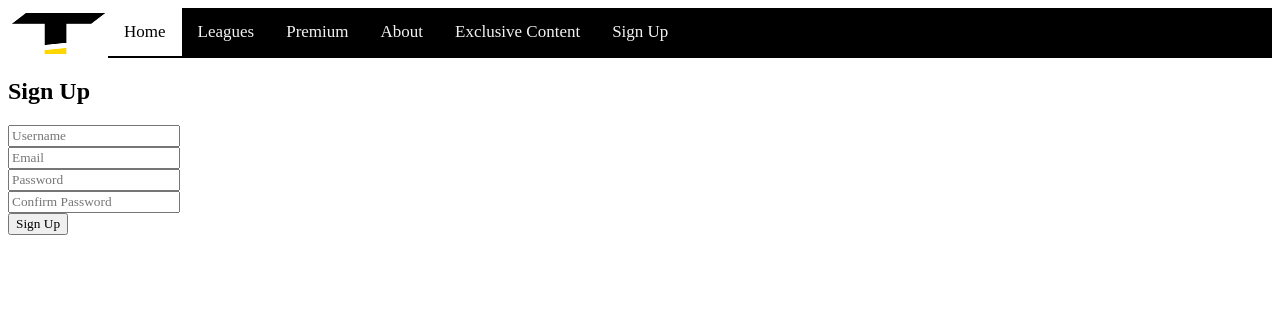
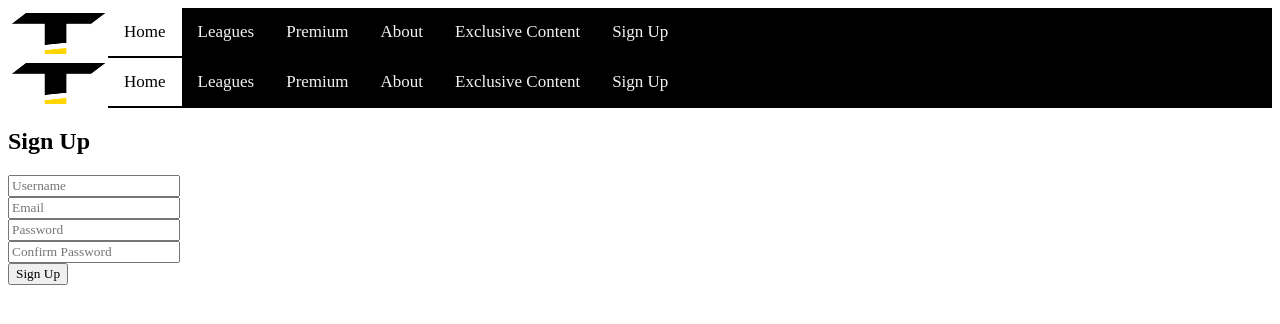
Before and after one commit to KingCharlesVI/tunedtv-website, a PHP site: page /php/signup.php in a window 1280 px wide. Shown: the top 324 px of the page. Run offline with PHP 8.4, Linux system fonts and the light colour scheme.

Commit message:
Moved topnav div in signup.php
...to inside <body>

```diff
--- a/php/signup.php
+++ b/php/signup.php
@@ -58,6 +58,15 @@
 </style>
 </head>
 <body>
+<div class="topnav">
+    <img class="logo" src="../images/condensed-tunedtv.jpg">
+    <a class="active" href="#home">Home</a>
+    <a href="html/leagues.html">Leagues</a>
+    <a href="html/premium.html">Premium</a>
+    <a href="html/about.html">About</a>
+    <a href="exclusive/exclusive.html">Exclusive Content</a>
+    <a href="php/signup.php">Sign Up</a>
+  </div>
     <section class="signup-form">
     <h2>Sign Up</h2>
     <form action="signup.inc.php" method="post">
```
